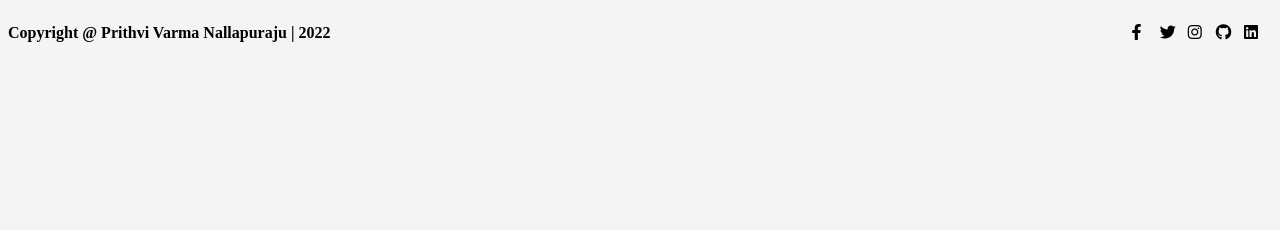
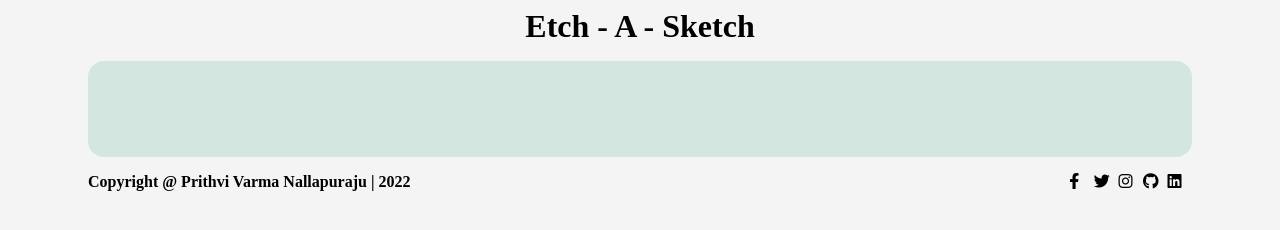
Before and after one commit to prithvivarma-nallapuraju/etch-a-sketch, a plain HTML site: page index.html in a window 1280 px wide. Drawn offline with Linux system fonts and the light colour scheme.

Commit message:
completed the header and skeleton of the project

```diff
--- a/CSS/style.css
+++ b/CSS/style.css
@@ -4,6 +4,38 @@
 
 body {
     background-color: rgba(226, 226, 226, 0.367);
+}
+
+.logo,
+.main-body,
+.foot-section {
+    margin-left: 5rem;
+    margin-right: 5rem;
+}
+
+
+/* --------------------- Logo Styling ------------------------ */
+
+.logo {
+    margin: auto;
+    text-align: center;
+    font-size: 2rem;
+    text-shadow:black;
+
+}
+
+/* --------------------- End of logo Styling ---------------- */
+
+/* ---------------------- Play Area Styling ----------------------- */
+
+.main-body {
+    background: rgba(160, 210, 193, 0.396);
+    margin-top: 1rem;
+    padding: 3rem;
+    border-radius: 1rem;
+    text-align: center;
+    align-items: center;
+    justify-content: center;
 }
 
 
--- a/index.html
+++ b/index.html
@@ -9,6 +9,20 @@
     <title>Etch-a-Sketch</title>
 </head>
 <body>
+
+    <!-- Header Section -->
+    <h1 class="logo"> Etch - A - Sketch </h1>
+    <!-- End of Header Section -->
+
+
+    <!-- Main Body Section -->
+
+    <div class="main-body">
+      <div></div>
+      <div></div>
+    </div>
+
+    <!-- End of the Main Body Section -->
 
     <!-- Footer Section -->
 
```
